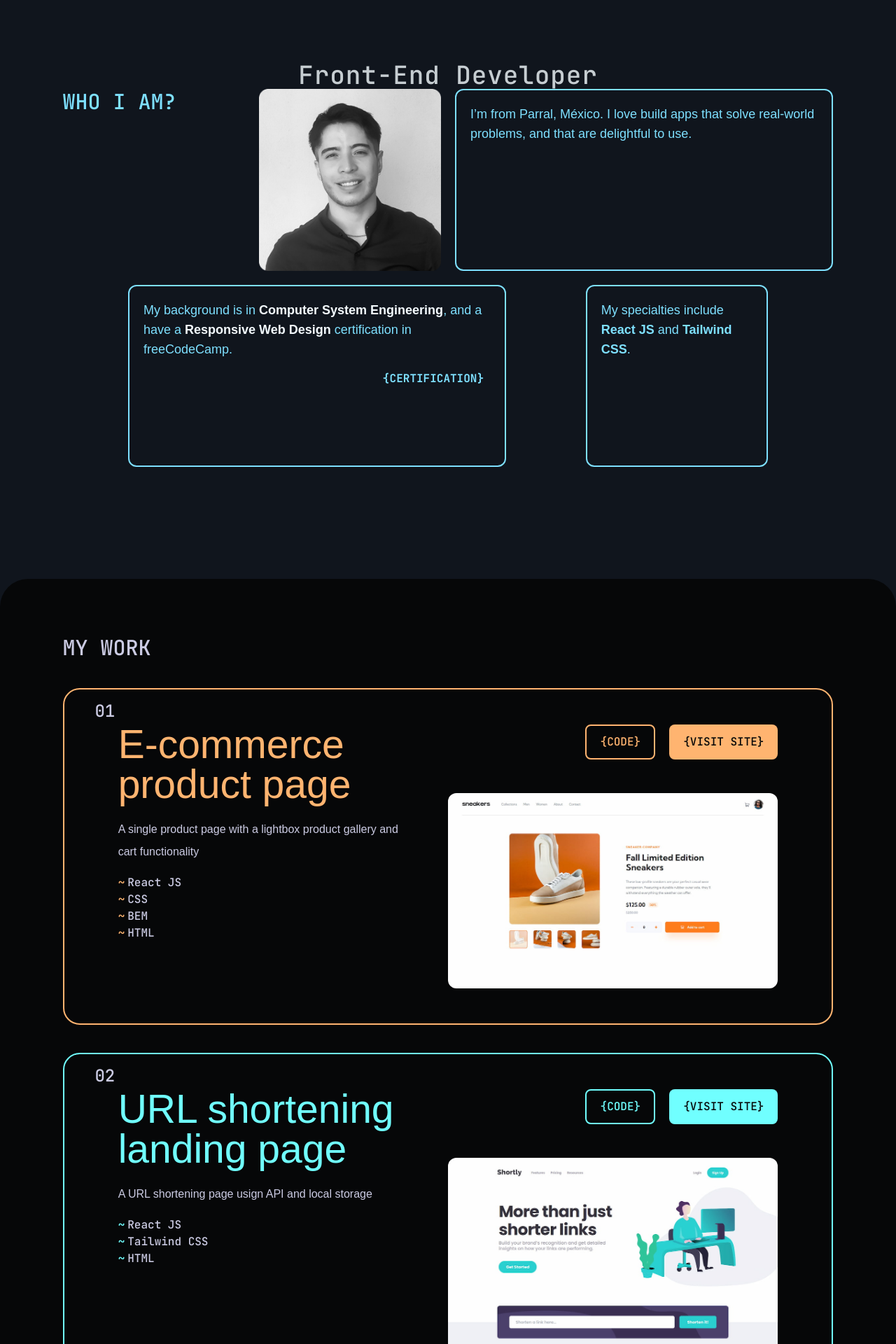
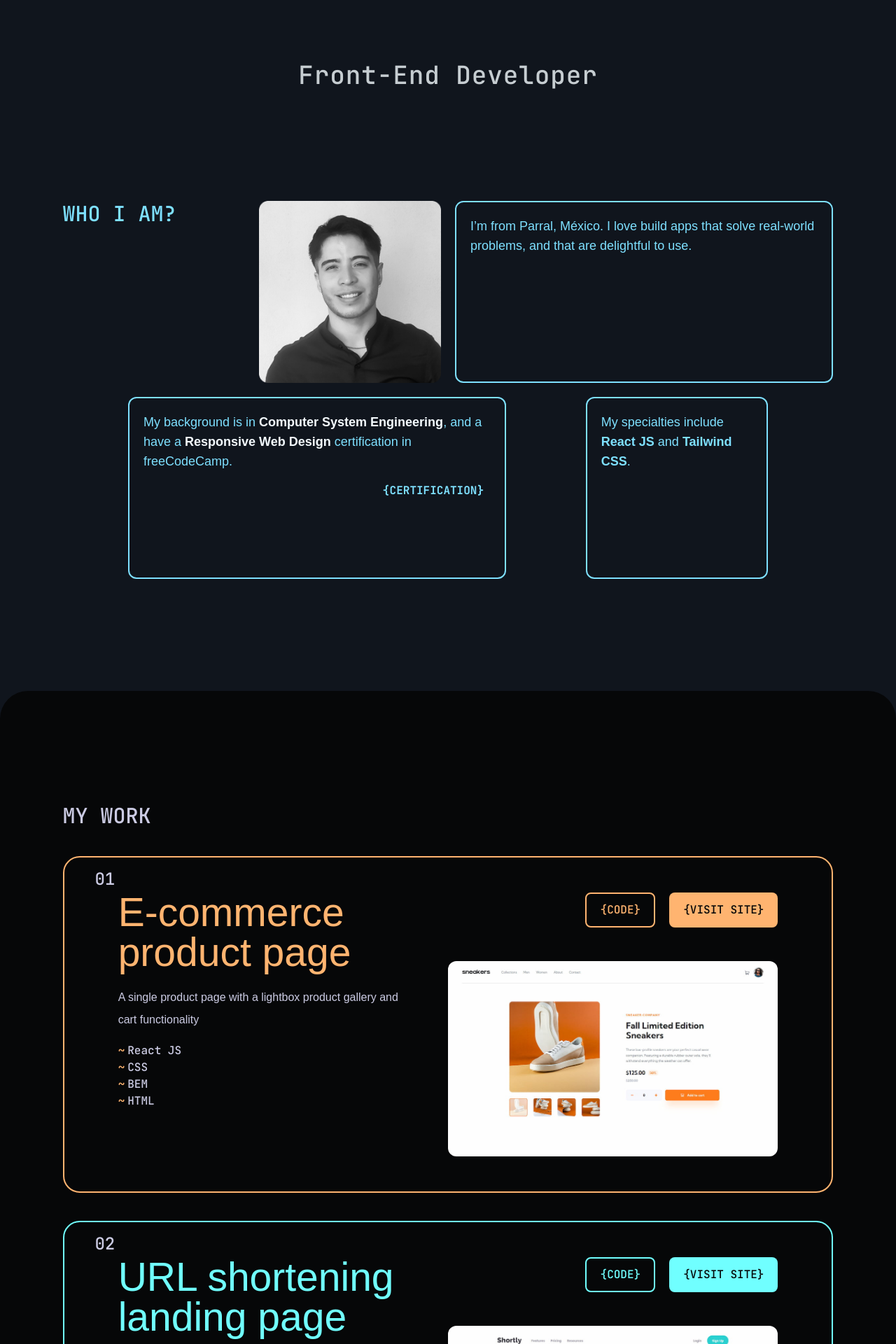
Before and after one commit to ledesmx/Portfolio-one, a React (Vite) app: page / in a window 1280 px wide. Shown: the part 720-2640 px from the top of the page at 70% size. Built offline with nearby package versions, Linux system fonts and the light colour scheme; a web font is replaced by a local one.

Commit message:
Now the navbar works, the scroll-behavior is smooth, and improve space beetwen sections

```diff
--- a/src/components/About.jsx
+++ b/src/components/About.jsx
@@ -2,7 +2,8 @@ import personalPhoto from "../../public/personal-photo.png"
 
 export default function About() {
     return(
-        <section className="w-[86%] max-w-[1100.8px] mx-auto mb-20 grid gap-y-10 md:gap-y-5">
+        <section id="about"
+        className="w-[86%] max-w-[1100.8px] mx-auto grid gap-y-10 py-40 md:gap-y-5">
             <div className="grid grid-cols-1 gap-y-10 md:grid-cols-3 md:gap-x-5 lg:grid-cols-4 lg:grid-rows-1">
                 <h2 className="font-jetbrains uppercase text-3xl text-center text-light-txt dark:text-dark-txt md:col-span-3 lg:col-span-1 lg:text-left">Who I am?</h2>
                 <img
--- a/src/components/Contact.jsx
+++ b/src/components/Contact.jsx
@@ -4,7 +4,8 @@ import { IoMdMail } from "react-icons/io";
 
 export default function Contact() {
     return(
-        <section className="w-[86%] max-w-[1100.8px] mx-auto pb-12 lg:grid lg:grid-cols-4">
+        <section id="contact"
+        className="w-[86%] max-w-[1100.8px] mx-auto pb-12 pt-40 lg:grid lg:grid-cols-4">
             <h2 className="font-jetbrains uppercase text-light-txt dark:text-dark-txt text-3xl text-center lg:col-span-1 lg:text-left">Contact</h2>
             <div className="text-light-txt dark:text-dark-txt lg:col-span-3 lg:text-lg">
                 <div className="h-[2px] w-full bg-light-txt dark:bg-dark-txt my-7 lg:mt-2 lg:my-[60px]"></div>
--- a/src/components/Header.jsx
+++ b/src/components/Header.jsx
@@ -5,7 +5,8 @@ import MenuContext from "./menu/MenuContext"
 
 export default function Header(props) {
     return(
-        <header className="min-h-[100vh] flex flex-col items-center justify-center text-light-primary dark:text-dark-primary">
+        <header id="home"
+        className="min-h-[100vh] flex flex-col items-center justify-center text-light-primary dark:text-dark-primary">
             <div className="mb-auto mt-[20px] flex w-[86%] max-w-[1100.8px]">
                 <MenuContext>
                     <MenuButton />
--- a/src/components/MenuNavItem.jsx
+++ b/src/components/MenuNavItem.jsx
@@ -1,13 +1,15 @@
 import { twMerge } from "tailwind-merge"
 
-export default function MenuNavItem({className, children, ...props}) {
+export default function MenuNavItem({className, children, href, ...props}) {
 
     const styles = twMerge("w-full flex justify-center h-btn rounded-lg font-jetbrains uppercase flex items-center px-11 hover:cursor-pointer transition-colors bg-light-secondary text-light-txt hover:text-light-secondary hover:bg-light-txt dark:bg-dark-secondary dark:text-dark-txt dark:hover:text-dark-secondary dark:hover:bg-dark-txt", className)
 
     return(
-        <li
-        {...props}
-        className={styles}
-        >{children}</li>
+        <li className="w-full">
+            <a
+            {...props}
+            href={href}
+            className={styles}>{children}</a>
+        </li>
     )
 }
--- a/src/components/Work.jsx
+++ b/src/components/Work.jsx
@@ -3,7 +3,8 @@ import { projects } from "../projects-info"
 
 export default function Work() {
     return(
-        <div className="bg-light-secondary dark:bg-dark-secondary rounded-5xl py-20 my-40 flex justify-center">
+        <div id="work"
+        className="bg-light-secondary dark:bg-dark-secondary rounded-5xl py-40 flex justify-center">
             <section className="w-[86%] max-w-[1100.8px] mx-auto text-light-neutral dark:text-dark-neutral">
                 <h2 className="font-jetbrains uppercase text-3xl text-center mb-10 lg:text-left">My work</h2>
                 <div className="space-y-10">
--- a/src/components/menu/Menu.jsx
+++ b/src/components/menu/Menu.jsx
@@ -15,10 +15,10 @@ export default function Menu() {
             >Spanish</Button>
             <nav className="order-1 lg:order-2 lg:fixed lg:left-nav-middle">
                 <ul className="flex flex-col items-center space-y-1 transition-colors lg:flex-row lg:items-center lg:space-y-0 lg:rounded-lg lg:bg-light-secondary lg:dark:bg-dark-secondary lg:shadow-xl-wide  lg:shadow-light-txt65 lg:dark:shadow-dark-txt65">
-                    <MenuNavItem>Home</MenuNavItem>
-                    <MenuNavItem>About</MenuNavItem>
-                    <MenuNavItem>Work</MenuNavItem>
-                    <MenuNavItem>Contact</MenuNavItem>
+                    <MenuNavItem href="#home">Home</MenuNavItem>
+                    <MenuNavItem href="#about">About</MenuNavItem>
+                    <MenuNavItem href="#work">Work</MenuNavItem>
+                    <MenuNavItem href="#contact">Contact</MenuNavItem>
                 </ul>
             </nav>
             <div className="h-[1px] my-6 w-full order-1 opacity-50 bg-light-primary dark:bg-dark-primary lg:hidden"></div>
--- a/src/index.css
+++ b/src/index.css
@@ -5,3 +5,7 @@
 @tailwind base;
 @tailwind components;
 @tailwind utilities;
+
+html {
+    scroll-behavior: smooth;
+}
```
